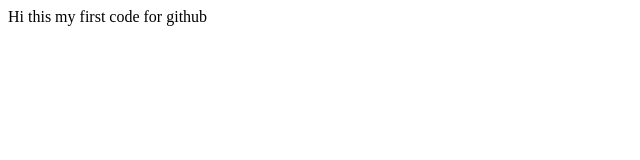
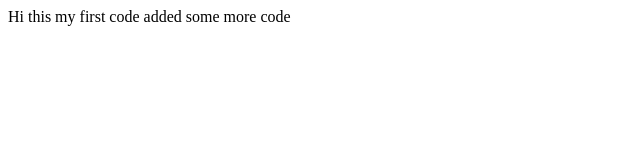
Before and after one commit to kavyasri-712/18rsample, a plain HTML site: page index.html in a window 1280 px wide. Shown: the whole page, without its empty margins (0-640 px from the left). Drawn offline with Linux system fonts and the light colour scheme.

Commit message:
added 2 lines of code

```diff
--- a/index.html
+++ b/index.html
@@ -6,6 +6,7 @@
     <title>Document</title>
 </head>
 <body>
-    Hi this my first code for github
+    Hi this my first code
+    added some more code
 </body>
 </html>
```
